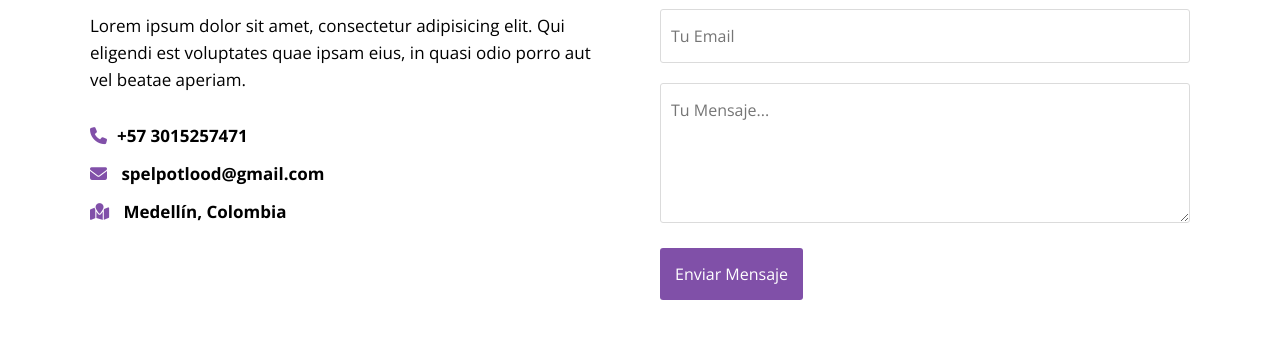
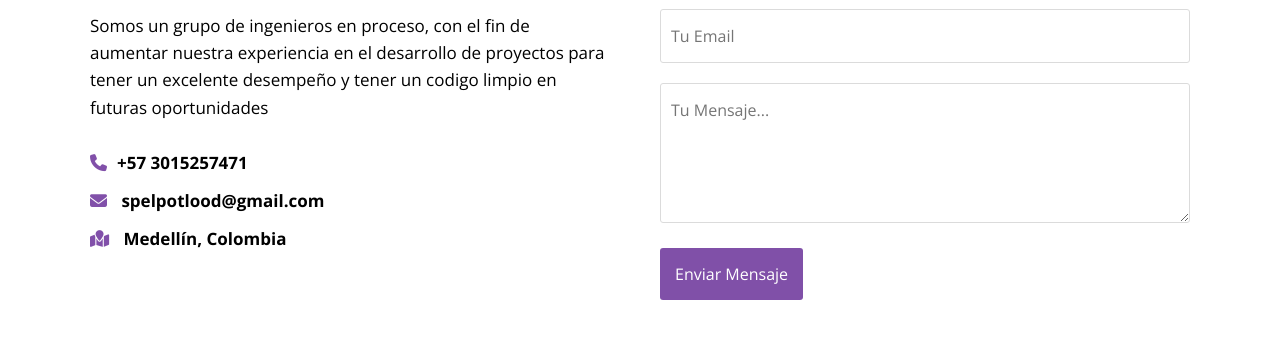
Before and after one commit to kykrom/kykrom-kykrom.github.io, a plain HTML site: page Contactanos.html in a window 1280 px wide. Shown: the part 155-494 px from the top of the page. Drawn offline with nearby package versions, Linux system fonts and the light colour scheme.

Commit message:
Update Contactanos.html

```diff
--- a/Contactanos.html
+++ b/Contactanos.html
@@ -11,7 +11,7 @@
     <div class="container-form">
         <div class="info-form">
             <a href="Nuestro_proyecto.html"><h2>Contáctanos</h2></a>
-            <p>Lorem ipsum dolor sit amet, consectetur adipisicing elit. Qui eligendi est voluptates quae ipsam eius, in quasi odio porro aut vel beatae aperiam.</p>
+            <p>Somos un grupo de ingenieros en proceso, con el fin de aumentar nuestra experiencia en el desarrollo de proyectos para tener un excelente desempeño y tener un codigo limpio en futuras oportunidades </p>
             <a href="#"><i class="fa fa-phone"></i>+57 3015257471</a>
             <a href="#"><i class="fa fa-envelope"></i> spelpotlood@gmail.com</a>
             <a href="#"><i class="fa fa-map-marked"></i> Medellín, Colombia</a>
```
